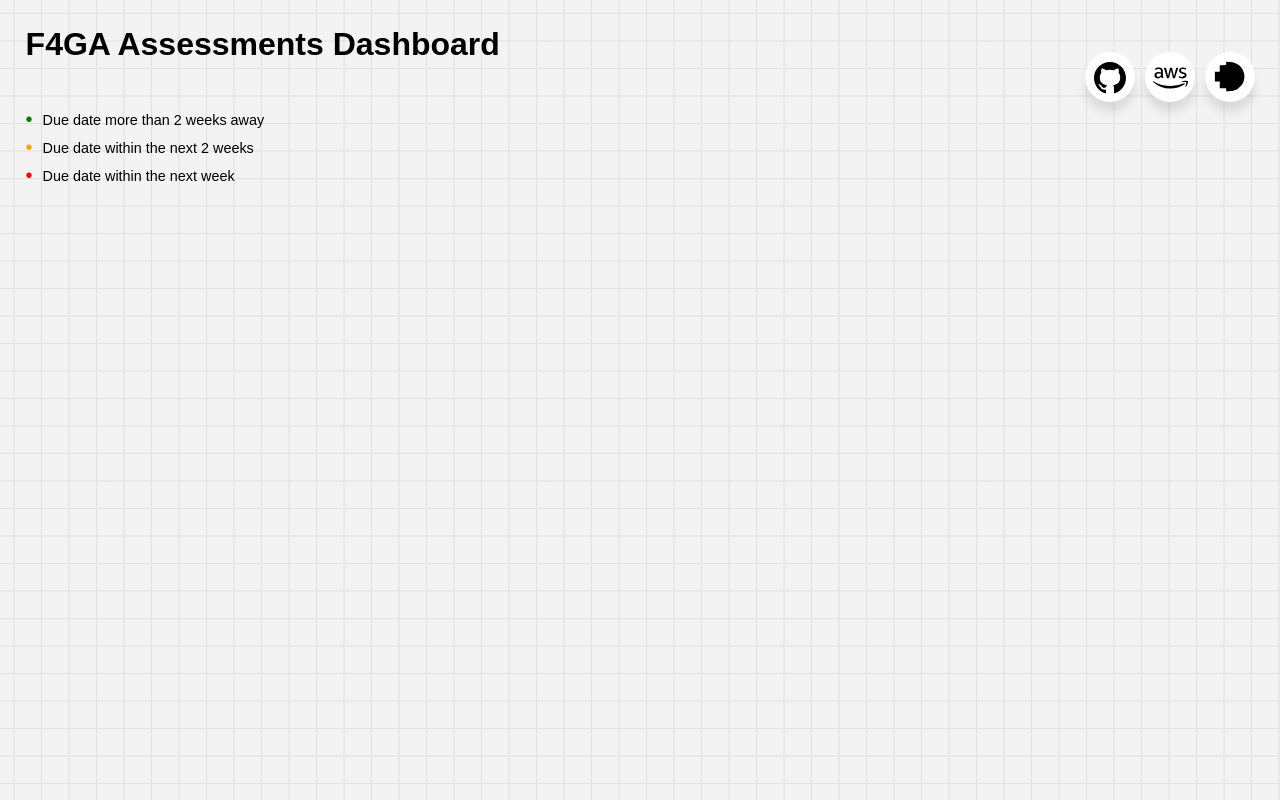
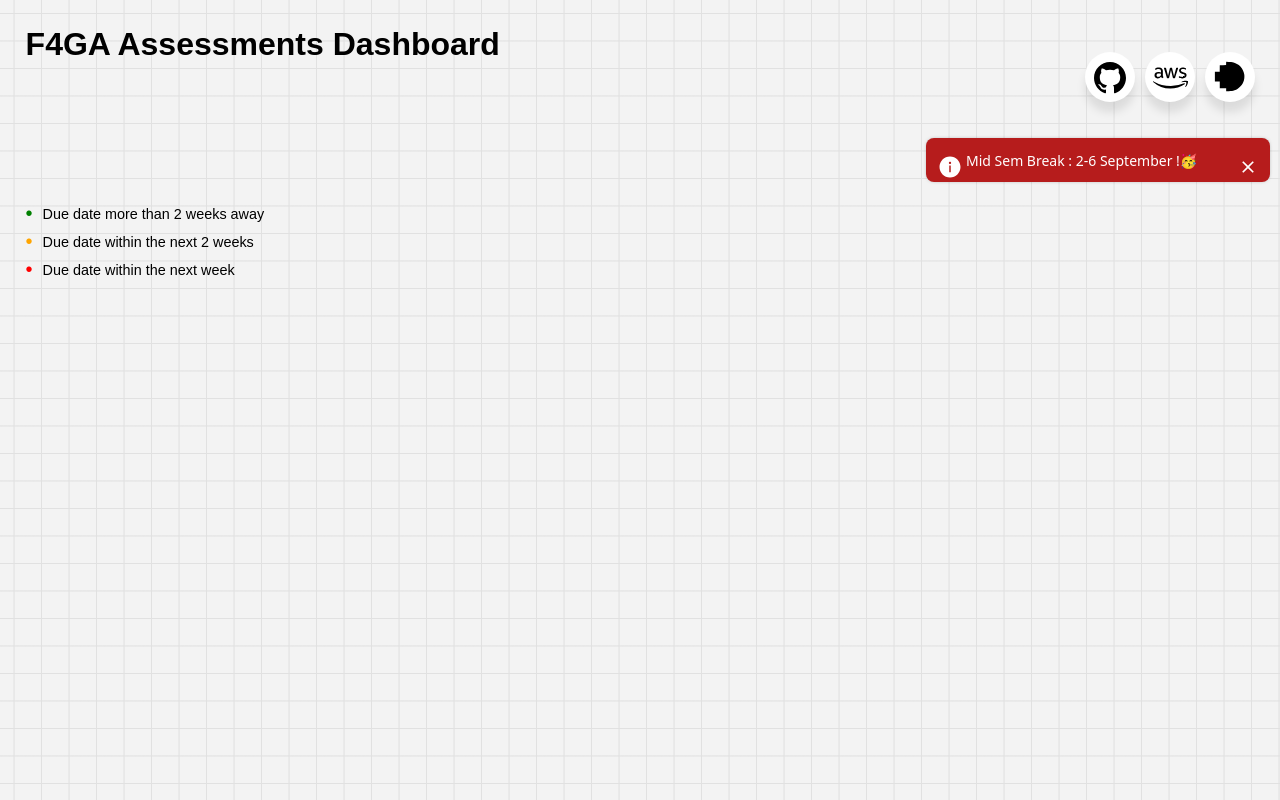
Before and after one commit to AndiiCodes/Custom-RMIT-Assessments-Dashboard, a plain HTML site: page public/index.html in a window 1280 px wide. Drawn offline with nearby package versions, Linux system fonts and the light colour scheme; no server answers.

Commit message:
Update index.html

```diff
--- a/public/index.html
+++ b/public/index.html
@@ -50,7 +50,7 @@
 
     <!-- this is a a notfications banner un comment whenever u want to display a public holiday or
           something important. -->
-     <!-- <div class=" info-container" style="display: gird">
+      <div class=" info-container" style="display: gird">
             <div class="info">
               <div class="info__icon">
                 <svg xmlns="http://www.w3.org/2000/svg" width="24" viewBox="0 0 24 24" height="24" fill="none">
@@ -60,7 +60,7 @@
               </div>
 
               <div class="info__title">
-               some of the assessment are not showing here, because of me transfering between courses (cloud eng). will fix it asap D:
+               Mid Sem Break : 2-6 September !🥳
               </div>
               <div class="info__close">
                 <svg height="20" viewBox="0 0 20 20" width="20" xmlns="http://www.w3.org/2000/svg">
@@ -70,7 +70,7 @@
                 </svg>
               </div>
             </div>
-  </div> -->
+  </div>
 
     <div class="legend">
       <div class="legend-item">
```
